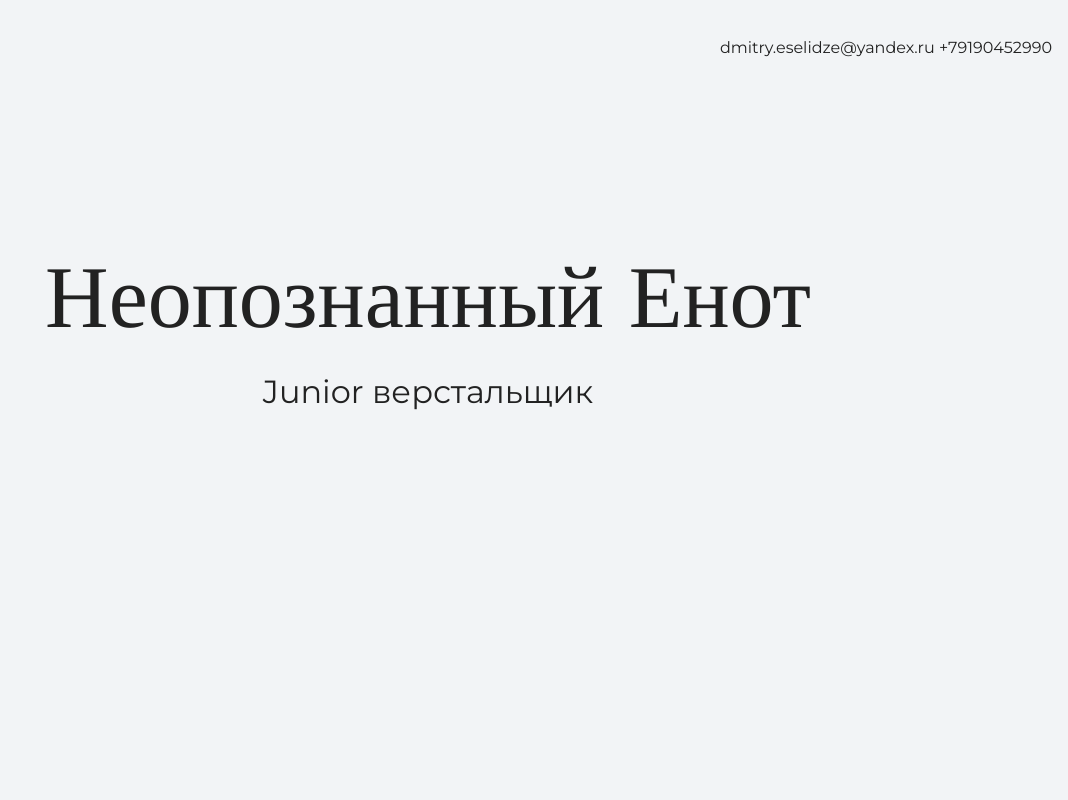
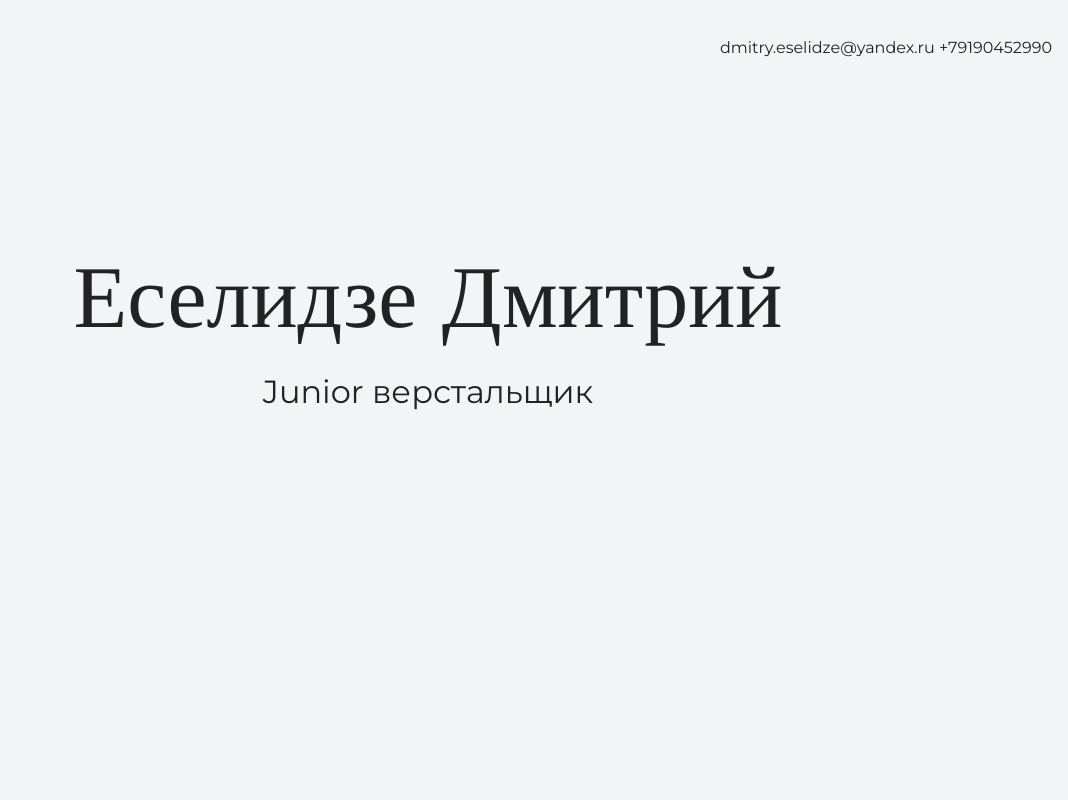
Before and after one commit to dima-code/portfolio, a plain HTML site: page index.html in a window 1280 px wide. Shown: the top 800 px of the page, without its empty margins (212-1280 px from the left). Drawn offline with nearby package versions, Linux system fonts and the light colour scheme.

Commit message:
Меняет заголовок

```diff
--- a/index.html
+++ b/index.html
@@ -15,7 +15,7 @@
     </header>
     <section class="hero-image">
       <div class="container">
-      <h1 class="heading">Неопознанный Енот</h1>
+      <h1 class="heading">Еселидзе Дмитрий</h1>
     </div>
     <div class="container">
       <p>Junior верстальщик</p>
```
